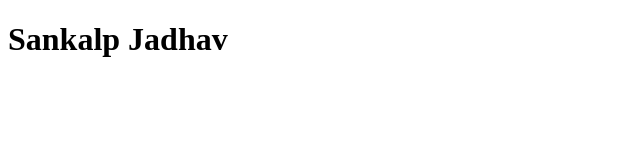
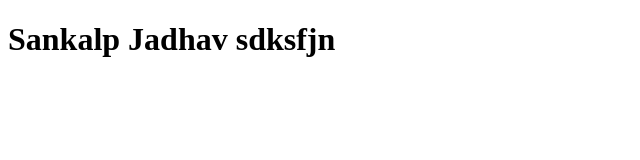
Before and after one commit to Sankalpjadhav/Git, a plain HTML site: page index.html in a window 1280 px wide. Shown: the whole page, without its empty margins (0-640 px from the left). Drawn offline with Linux system fonts and the light colour scheme.

Commit message:
New feature

```diff
--- a/index.html
+++ b/index.html
@@ -6,6 +6,8 @@
     <title>Sankalp</title>
 </head>
 <body>
-    <h1>Sankalp Jadhav</h1>
+    <h1>Sankalp Jadhav
+        sdksfjn
+    </h1>
 </body>
 </html>
```
